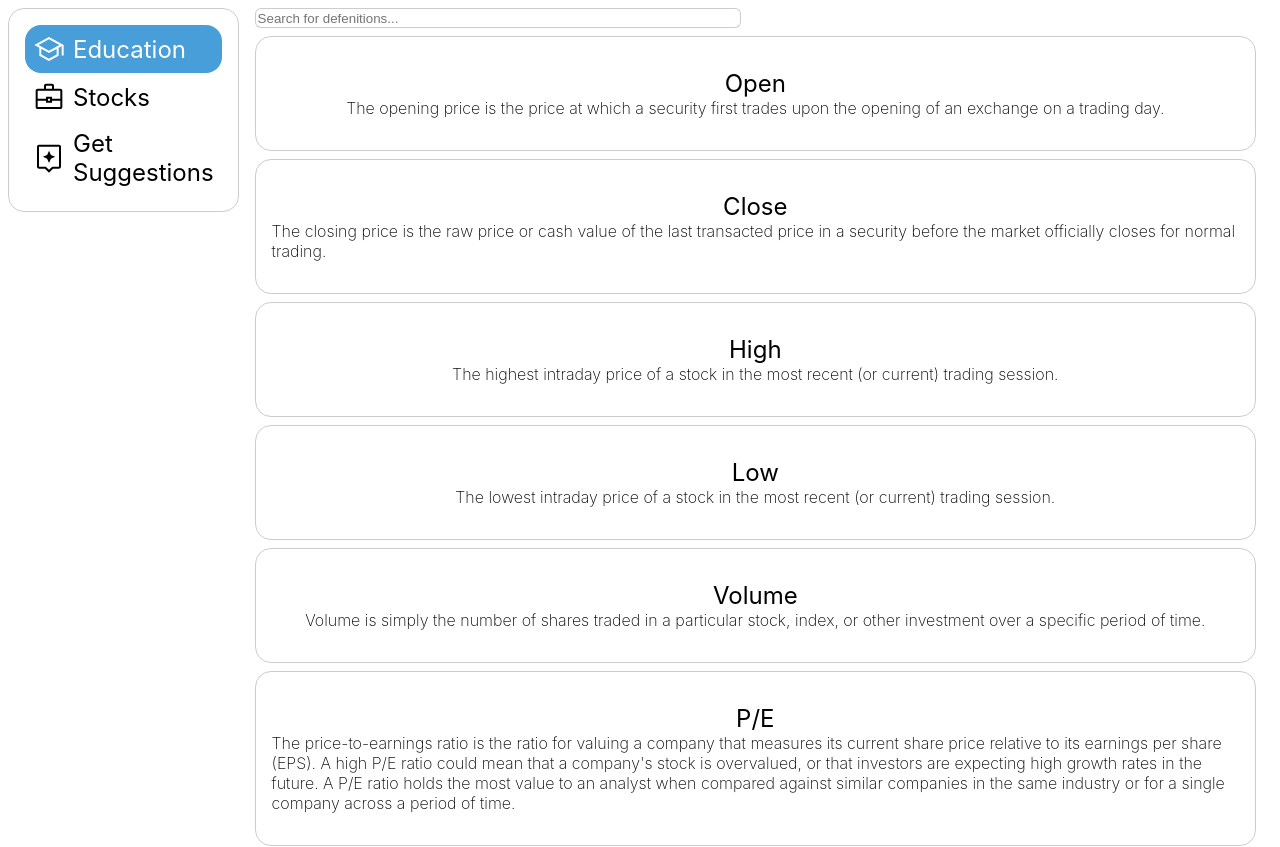
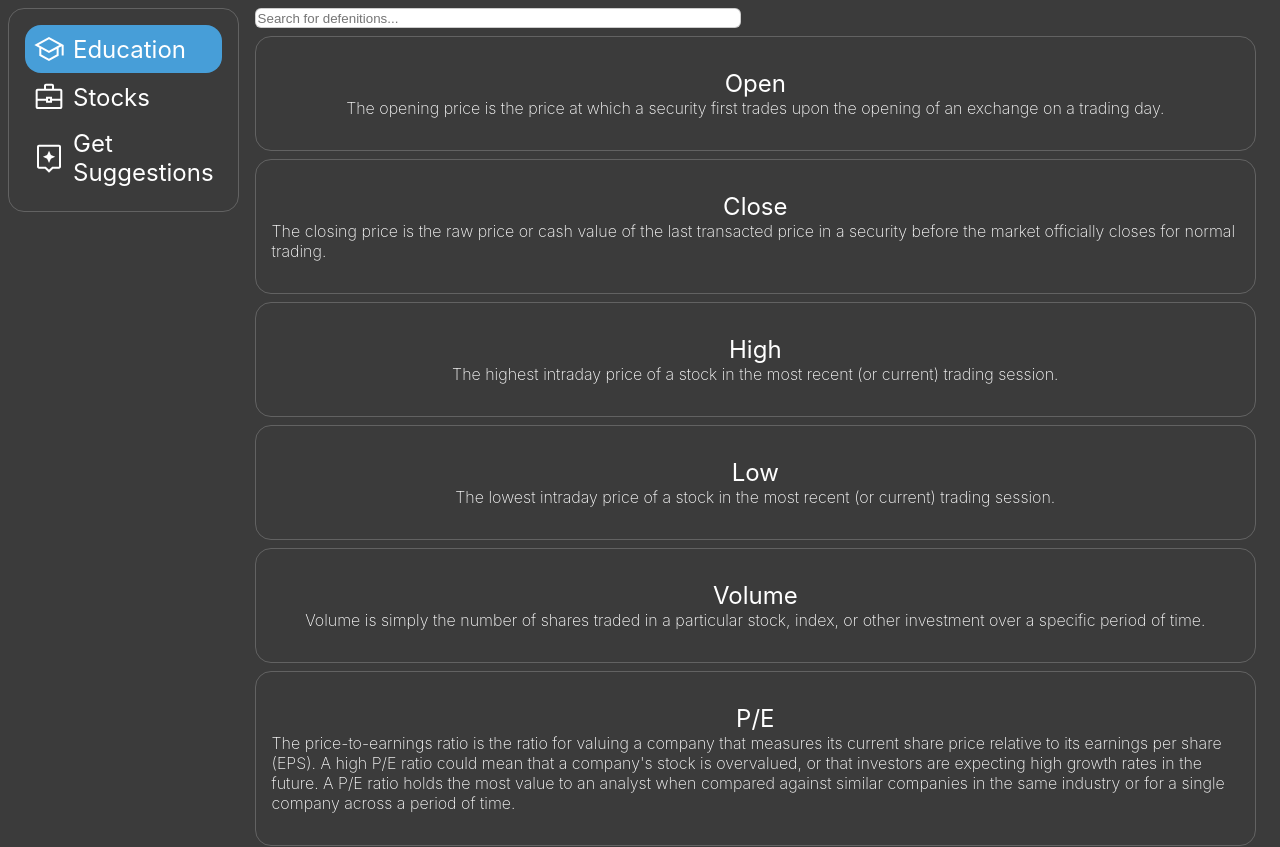
Before and after one commit to Waseem-Alkasbutrus/HackUTD2022-All-in-One-Invest, a React (Create React App) app: page / in a window 1280 px wide. Shown: the top 847 px of the page. Built offline with nearby package versions, Linux system fonts and the light colour scheme.

Commit message:
Changed colores

```diff
--- a/src/App.css
+++ b/src/App.css
@@ -9,7 +9,7 @@
   display: flex;
   flex-direction: column;
 
-  border: 1px solid rgba(0,0,0,0.2);
+  border: 1px solid  rgba(255,255,255,0.2);;
   border-radius: 16px;
 
   padding: 1rem;
--- a/src/components/CardList.css
+++ b/src/components/CardList.css
@@ -21,6 +21,6 @@
     max-width: 30rem;
     height: 1rem;
 
-    border: 1px solid rgba(0, 0, 0, 0.2);
+    border: 1px solid rgba(1, 1, 1, 0.2);
     border-radius: 6px;
 }
--- a/src/components/Definition.css
+++ b/src/components/Definition.css
@@ -7,7 +7,7 @@
     padding: 2rem 1rem;
     height: fit-content;
 
-    border: 1px solid rgba(0,0,0,0.2);
+    border: 1px solid  rgba(255,255,255,0.2);
     border-radius: 16px;
 }
 
--- a/src/components/ItemCard.css
+++ b/src/components/ItemCard.css
@@ -5,7 +5,7 @@
 
     justify-content: center;
 
-    border: 1px solid rgba(0,0,0,0.2);
+    border: 1px solid rgba(255,255,255,0.2);
     border-radius: 1rem;
 
     padding: 0.2rem 1rem;
@@ -39,10 +39,10 @@
 }
 
 .positive {
-    color: green;
+    color: rgb(78, 255, 78);
 }
 
 
 .negative {
-    color: red;
+    color: hwb(0 28% 0%);
 }
--- a/src/components/MenuItem.css
+++ b/src/components/MenuItem.css
@@ -17,7 +17,7 @@
     border-radius: 1rem;
 }
 
-.active-tab > img {
+img {
     filter: invert(100%);
 }
 
--- a/src/index.css
+++ b/src/index.css
@@ -1,4 +1,7 @@
 body {
+  background-color: #3b3b3b;
+  color: white;
+
   margin: 0;
   font-family: -apple-system, BlinkMacSystemFont, 'Segoe UI', 'Roboto', 'Oxygen',
     'Ubuntu', 'Cantarell', 'Fira Sans', 'Droid Sans', 'Helvetica Neue',
```
